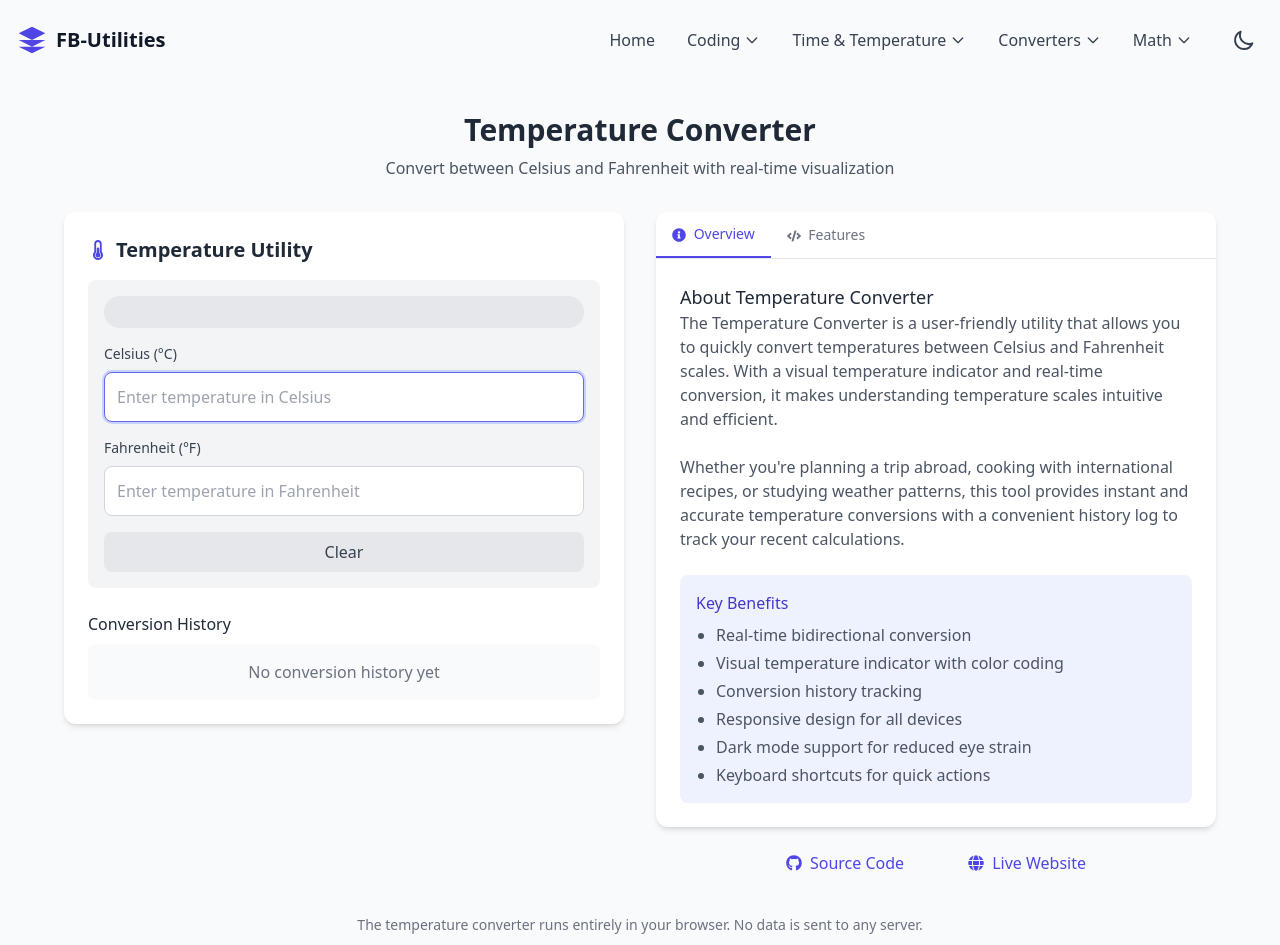
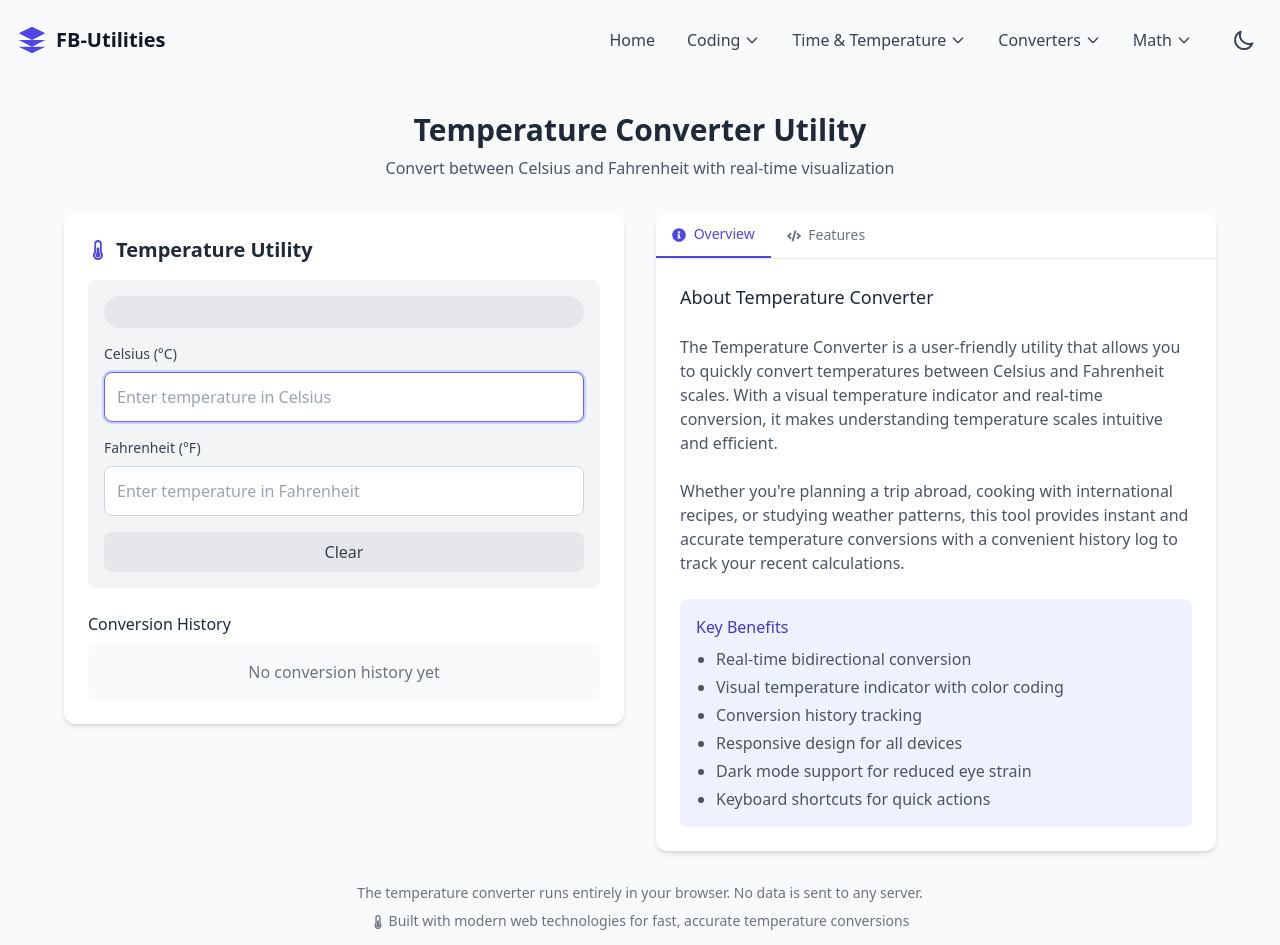
Before and after one commit to BleckWolf25/FB-Utilities, a React (Vite) app: page /temperature in a window 1280 px wide. Shown: the top 945 px of the page. Built offline with nearby package versions, Linux system fonts and the light colour scheme.

Commit message:
Updated Temperature

```diff
--- a/src/pages/Temperature.jsx
+++ b/src/pages/Temperature.jsx
@@ -1,6 +1,7 @@
 import React, { useState, useEffect } from 'react';
-import { FaThermometerHalf, FaInfoCircle, FaCode, FaGlobe, FaGithub } from 'react-icons/fa';
+import { FaThermometerHalf, FaInfoCircle, FaCode } from 'react-icons/fa';
 import { AnimatedElement, AnimateInView, StaggerContainer, fadeInVariants, scaleInVariants, slideInVariants } from '../components/animations/FadeIn';
+import { v4 as uuidv4 } from 'uuid';
 
 const Temperature = () => {
   const [activeTab, setActiveTab] = useState('overview');
@@ -54,7 +55,7 @@
   // Add conversion to history
   const addToHistory = (celsiusValue, fahrenheitValue, direction) => {
     const newEntry = {
-      id: Date.now(),
+      id: uuidv4(),
       celsius: celsiusValue.toFixed(2),
       fahrenheit: fahrenheitValue.toFixed(2),
       direction,
@@ -120,7 +121,7 @@
         <StaggerContainer>
           <AnimatedElement variants={fadeInVariants}>
             <h1 className="text-3xl font-bold text-center text-gray-800 dark:text-white mb-2">
-              Temperature Converter
+              Temperature Converter Utility
             </h1>
           </AnimatedElement>
           <AnimatedElement variants={fadeInVariants} delay={1}>
@@ -130,7 +131,7 @@
           </AnimatedElement>
 
           <div className="max-w-6xl mx-auto">
-            <AnimateInView variants={scaleInVariants}>
+            <AnimateInView variants={scaleInVariants} viewport={{ amount: 0.1, once: true }}>
               <div className="flex flex-col lg:flex-row gap-8">
                 {/* Temperature Converter Column */}
                 <div className="lg:w-1/2">
@@ -151,7 +152,7 @@
                           <div className="w-full h-8 bg-gray-200 dark:bg-gray-600 rounded-full overflow-hidden">
                             <div
                               className={`h-full ${getTemperatureColor(celsius)} transition-all duration-300`}
-                              style={{ width: celsius ? `${Math.min(Math.max(parseFloat(celsius) + 30, 0), 100)}%` : '0%' }}
+                              style={{ width: celsius ? `${Math.min(Math.max(parseFloat(celsius) + 30, 0), 100)}%` : '3%' }}
                             />
                           </div>
                           <div className="text-center mt-2 text-gray-700 dark:text-gray-300">
@@ -282,7 +283,7 @@
                         {activeTab === 'overview' && (
                           <StaggerContainer>
                             <AnimatedElement variants={fadeInVariants}>
-                              <h3 className="text-lg font-medium text-gray-800 dark:text-white">About Temperature Converter</h3>
+                              <h3 className="text-lg font-medium text-gray-800 dark:text-white">About Temperature Converter</h3><br></br>
                             </AnimatedElement>
                             <AnimatedElement variants={fadeInVariants} delay={1}>
                               <p className="text-gray-600 dark:text-gray-300">
@@ -317,7 +318,7 @@
                         {activeTab === 'features' && (
                           <StaggerContainer>
                             <AnimatedElement variants={fadeInVariants}>
-                              <h3 className="text-lg font-medium text-gray-800 dark:text-white">Converter Features</h3>
+                              <h3 className="text-lg font-medium text-gray-800 dark:text-white">Converter Features</h3><br></br>
                             </AnimatedElement>
                             <AnimatedElement variants={fadeInVariants} delay={1}>
                               <div className="space-y-4">
@@ -356,32 +357,6 @@
                       </div>
                     </div>
                   </AnimateInView>
-
-                  {/* Source code/Live website links */}
-                  <AnimatedElement variants={fadeInVariants} delay={2} className="mt-4 text-center">
-                    <div className="flex justify-center gap-8">
-                      <a
-                        href="#"
-                        target="_blank"
-                        rel="noopener noreferrer"
-                        className="group inline-flex items-center px-4 py-2 text-indigo-600 dark:text-indigo-400
-                          hover:bg-indigo-50 dark:hover:bg-indigo-900/30 rounded-lg transition-all duration-300"
-                      >
-                        <FaGithub className="mr-2 group-hover:scale-110 transition-transform duration-300" />
-                        <span className="font-medium">Source Code</span>
-                      </a>
-                      <a
-                        href="#"
-                        target="_blank"
-                        rel="noopener noreferrer"
-                        className="group inline-flex items-center px-4 py-2 text-indigo-600 dark:text-indigo-400
-                          hover:bg-indigo-50 dark:hover:bg-indigo-900/30 rounded-lg transition-all duration-300"
-                      >
-                        <FaGlobe className="mr-2 group-hover:scale-110 transition-transform duration-300" />
-                        <span className="font-medium">Live Website</span>
-                      </a>
-                    </div>
-                  </AnimatedElement>
                 </div>
               </div>
             </AnimateInView>
```
